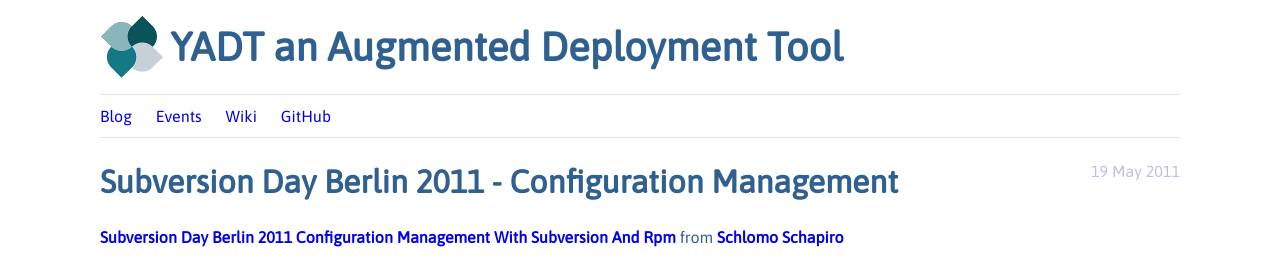
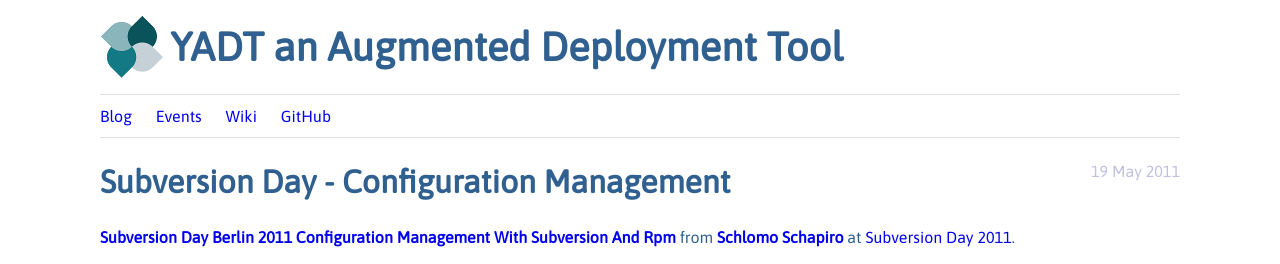
Before and after one commit to yadt/yadt.github.com, a Jekyll site: the page built from _posts/2011-05-19-subversion-day-berlin-2011.html, in a window 1280 px wide, cut to the strip 0-264 px from the top of the page. Built offline with Jekyll 4.4.1, drawn with Linux system fonts in a browser that asks for light colours; nearby versions of some CDN libraries.

Commit message:
simplified titles and added subversion day 2011 link

```diff
--- a/_posts/2011-05-19-subversion-day-berlin-2011.html
+++ b/_posts/2011-05-19-subversion-day-berlin-2011.html
@@ -1,6 +1,6 @@
 ---
 layout: default
-title: Subversion Day Berlin 2011 - Configuration Management
+title: Subversion Day - Configuration Management
 categories: events
 ---
 
@@ -16,6 +16,10 @@
 	<strong>
 		<a href="http://www.schapiro.org/schlomo" target="_blank">Schlomo Schapiro</a>
 	</strong>
+
+	at
+
+	<a href="http://www.elegosoft.com/en/company/news/news-in-detail.html?tx_ttnews%5Btt_news%5D=112&tx_ttnews%5BbackPid%5D=4&cHash=91e3e9d7e00558c1e06253f769cde013">Subversion Day 2011</a>.
 </div>
 
 <iframe src="http://www.slideshare.net/slideshow/embed_code/10459756?rel=0"
--- a/_posts/2011-11-08-velocity-europe-2011-be-fast-or-stay-behind.html
+++ b/_posts/2011-11-08-velocity-europe-2011-be-fast-or-stay-behind.html
@@ -1,6 +1,6 @@
 ---
 layout: default
-title: Velocity Europe Berlin 2011 - Be Fast or Stay Behind.
+title: Velocity Europe - Be Fast or Stay Behind.
 categories: events
 ---
 
```
